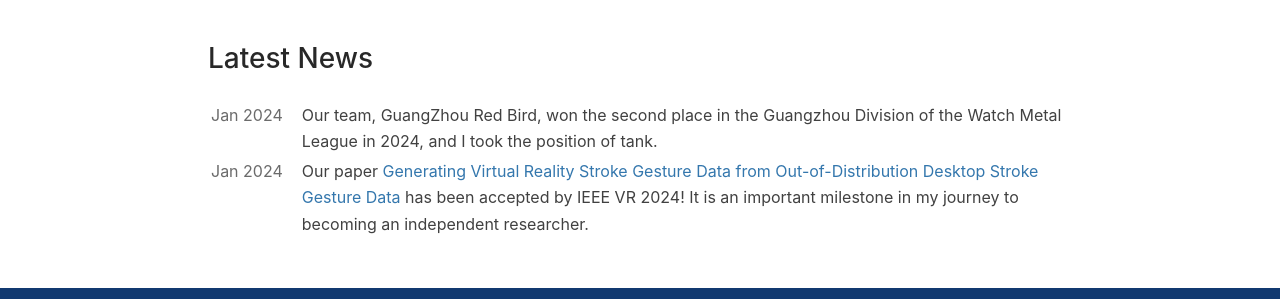
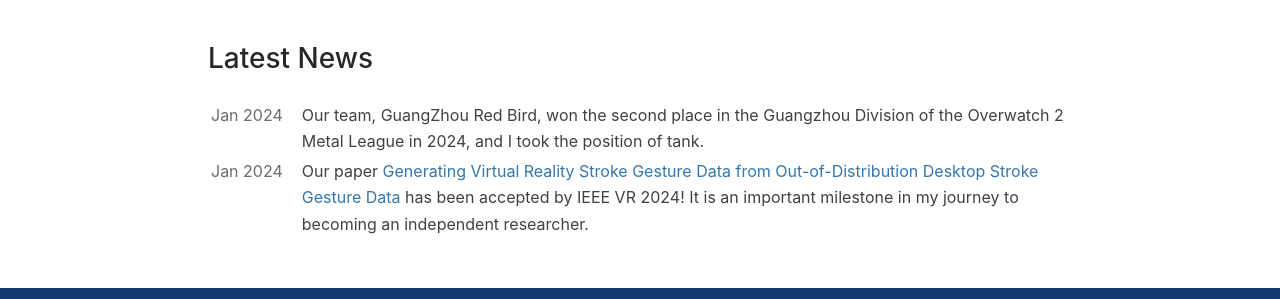
Before and after one commit to newsun-boki/liboyu, a Jekyll site: the page built from index.md, in a window 1280 px wide. Shown: the part 1370-1669 px from the top of the page. Built offline with Jekyll 4.4.1, drawn with Linux system fonts in a browser that asks for light colours.

Commit message:
Overwatch

```diff
--- a/_data/news.yml
+++ b/_data/news.yml
@@ -1,4 +1,4 @@
-- message: Our team, GuangZhou Red Bird, won the second place in the Guangzhou Division of the Watch Metal League in 2024, and I took the position of tank.
+- message: Our team, GuangZhou Red Bird, won the second place in the Guangzhou Division of the Overwatch 2 Metal League in 2024, and I took the position of tank.
   date: 2024-01-30
 - message: Our paper [Generating Virtual Reality Stroke Gesture Data from Out-of-Distribution Desktop Stroke Gesture Data](https://github.com/yuanlinping/VRStrokeOOD) has been accepted by IEEE VR 2024!  It is an important milestone in my journey to becoming an independent researcher.
   date: 2024-01-26
```
